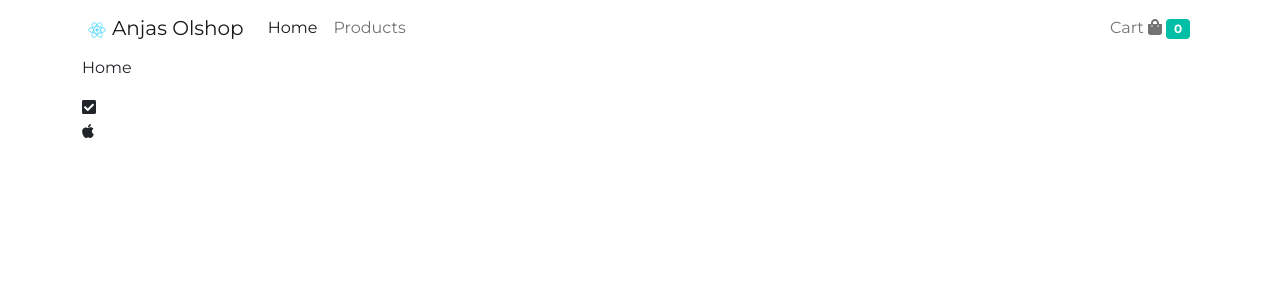
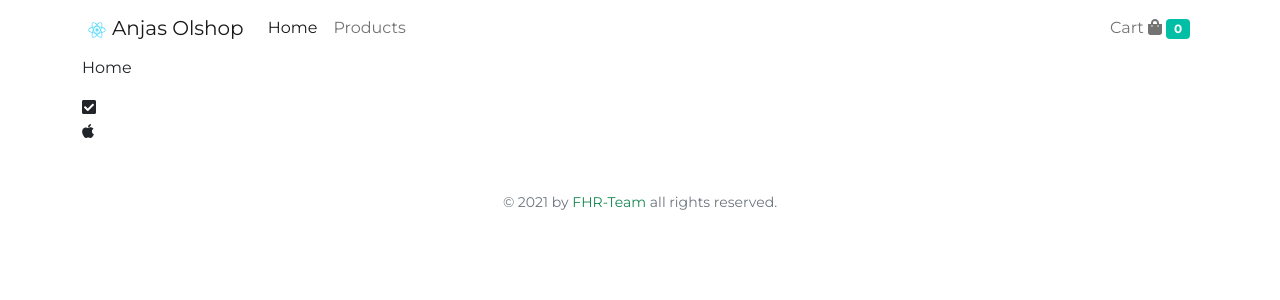
Before and after one commit to FHR-Team/anjas-olshop-app, a React (Create React App) app: page / in a window 1280 px wide. Shown: the top 300 px of the page. Built offline with nearby package versions, Linux system fonts and the light colour scheme.

Commit message:
Add footer

```diff
--- a/src/App/App.js
+++ b/src/App/App.js
@@ -25,6 +25,9 @@ function App() {
             <Route exact path="/cart" component={Cart}></Route>
             <Route path="*" component={NotFound}></Route>
           </Switch>
+          <p className="mt-5 mb-3 small text-center text-muted">
+            &copy; 2021 by <a href="/" className="link-success text-decoration-none">FHR-Team</a> all rights reserved.
+          </p>
         </main>
       </div>
     </BrowserRouter>
```
